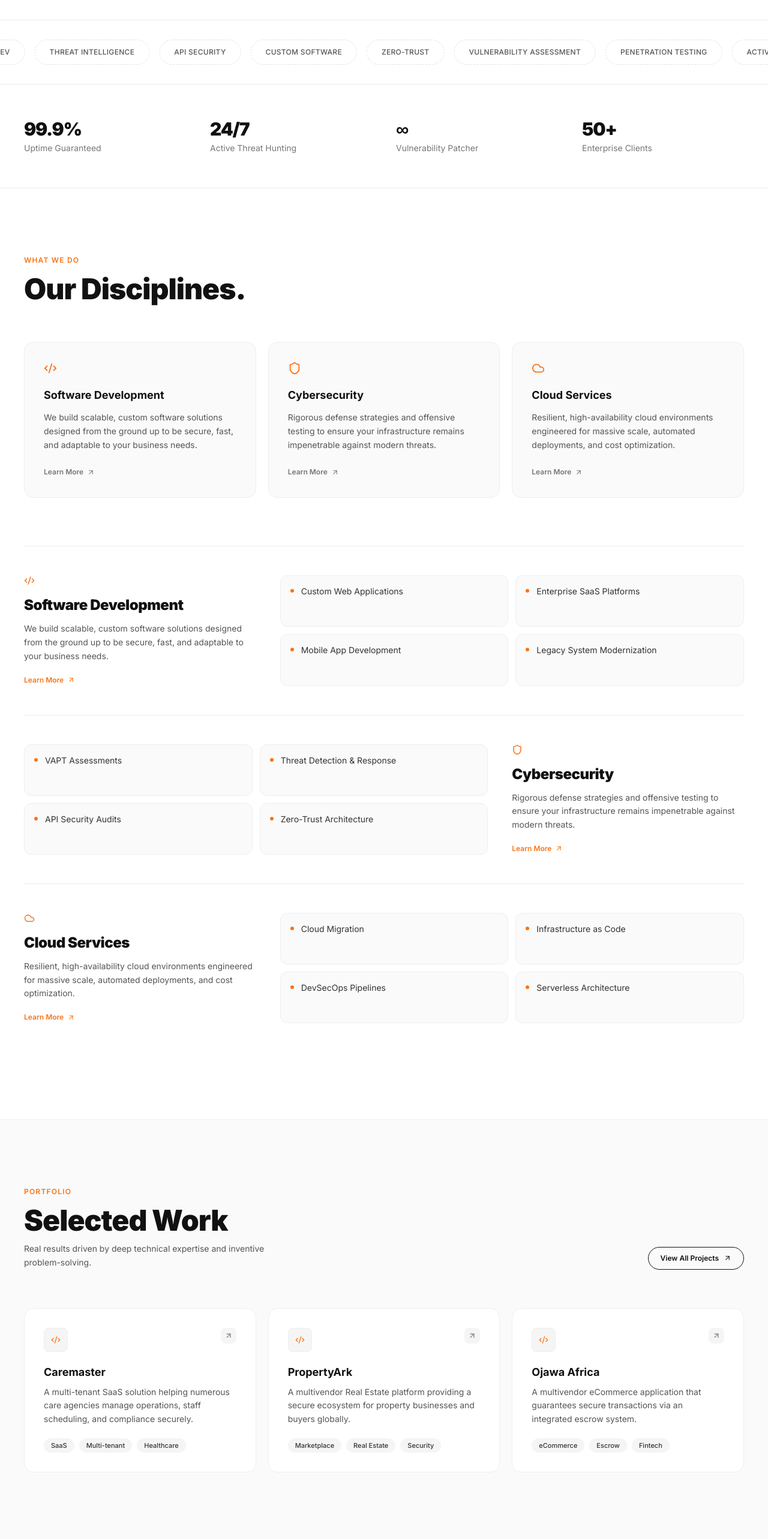
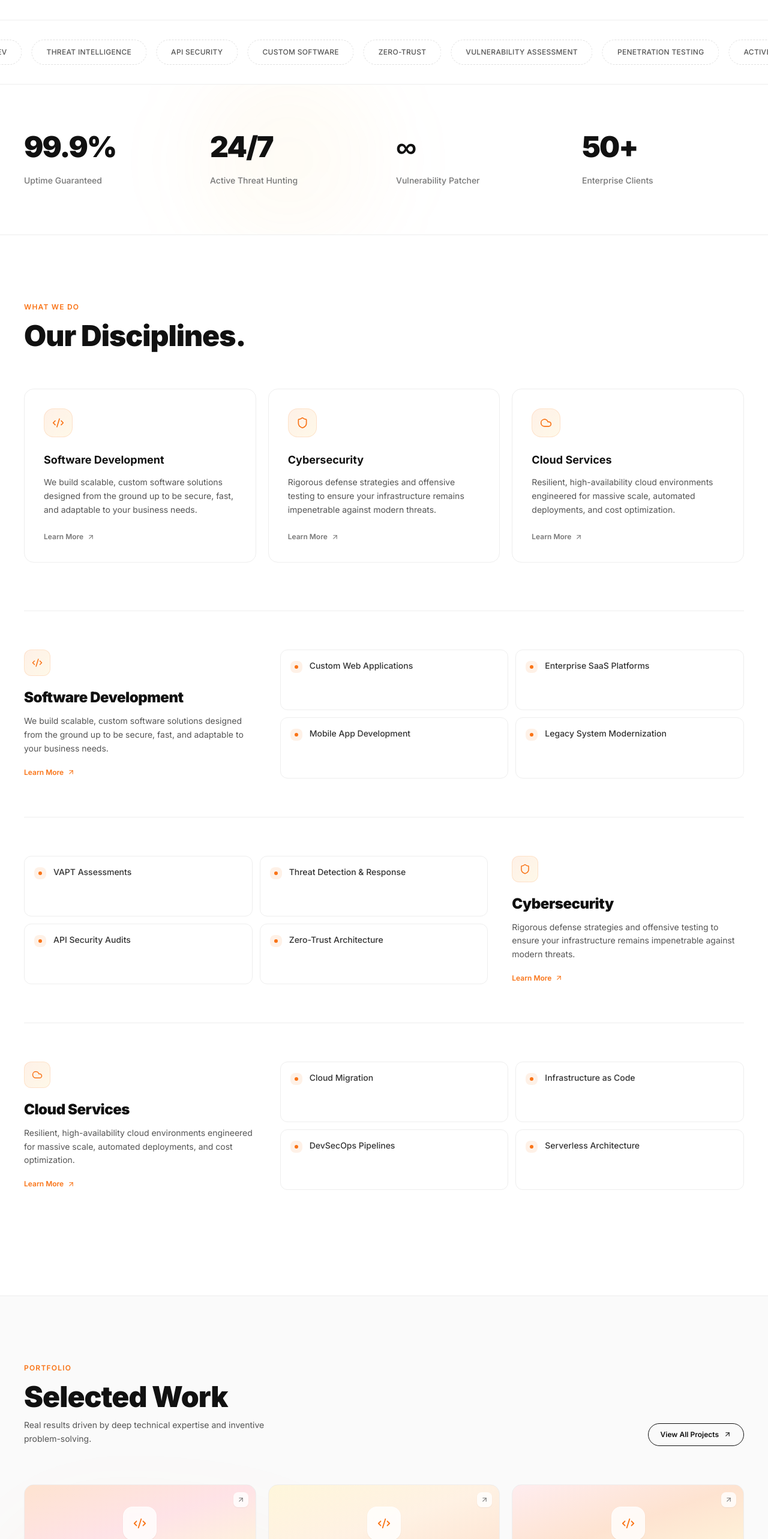
Before and after one commit to KachiAlex/kreatixtech, a React (Vite) app: page / in a window 1280 px wide. Shown: the part 835-3401 px from the top of the page at 60% size. Built offline with nearby package versions, Linux system fonts and the light colour scheme; no server answers.

Commit message:
Enhance homepage: glass sculpture shapes, gradient card headers, testimonial section, dark CTA with glass blobs, hover animations

```diff
--- a/src/pages/HomePage.jsx
+++ b/src/pages/HomePage.jsx
@@ -145,41 +145,54 @@ export default function HomePage() {
         </div>
       </section>
 
-      <section className="border-y border-surface-300 bg-surface-50">
-        <div className="max-w-7xl mx-auto px-6 lg:px-10 py-14">
+      {/* Stats — with decorative coral glow */}
+      <section className="border-y border-surface-300 bg-surface-50 relative overflow-hidden">
+        <div className="absolute top-1/2 left-1/4 -translate-y-1/2 w-80 h-80 rounded-full bg-gradient-to-br from-coral-500/5 via-amber-300/5 to-rose-300/5 blur-3xl pointer-events-none" />
+        <div className="max-w-7xl mx-auto px-6 lg:px-10 py-20 relative">
           <div className="grid grid-cols-2 md:grid-cols-4 gap-10">
-            {stats.map(({ value, label }) => (
-              <div key={label}>
-                <p className="text-3xl font-black text-ink-900 tracking-tighter mb-1">{value}</p>
-                <p className="text-ink-400 text-sm">{label}</p>
+            {stats.map(({ value, label }, i) => (
+              <div key={label} className="text-center md:text-left group">
+                <p className="text-4xl md:text-5xl font-black tracking-tighter mb-2 group-hover:text-coral-500 transition-colors duration-300">{value}</p>
+                <div className="h-0.5 w-8 bg-gradient-to-r from-coral-500 to-amber-300 rounded-full mb-3 mx-auto md:mx-0 opacity-0 group-hover:opacity-100 transition-opacity" />
+                <p className="text-ink-400 text-sm font-medium">{label}</p>
               </div>
             ))}
           </div>
         </div>
       </section>
 
-      <section className="py-28">
-        <div className="max-w-7xl mx-auto px-6 lg:px-10">
+      {/* Disciplines — with coral card accents and icon circles */}
+      <section className="py-28 relative overflow-hidden">
+        <div className="absolute top-0 right-0 w-[500px] h-[500px] bg-gradient-to-bl from-coral-500/3 via-amber-300/3 to-transparent rounded-full blur-3xl pointer-events-none" />
+        <div className="max-w-7xl mx-auto px-6 lg:px-10 relative">
           <div className="mb-16">
             <p className="text-coral-500 text-xs font-semibold uppercase tracking-widest mb-4">What we do</p>
             <h2 className="text-4xl md:text-5xl font-black tracking-tight">Our Disciplines.</h2>
           </div>
           <div className="grid md:grid-cols-3 gap-5 mb-20">
             {disciplines.map(({ icon: Icon, title, body, href }) => (
-              <div key={title} className="card p-8 hover:shadow-lg transition-shadow">
-                <Icon size={22} className="text-coral-500 mb-5" />
-                <h3 className="text-ink-900 font-bold text-lg mb-3">{title}</h3>
+              <div key={title} className="group card p-8 bg-white relative overflow-hidden hover:shadow-xl transition-all duration-300 hover:-translate-y-1">
+                <div className="absolute top-0 left-0 right-0 h-1 bg-gradient-to-r from-coral-500 via-amber-400 to-coral-500 opacity-0 group-hover:opacity-100 transition-opacity duration-300" />
+                <div className="w-12 h-12 rounded-2xl bg-gradient-to-br from-coral-500/10 to-amber-400/10 border border-coral-500/15 flex items-center justify-center mb-6">
+                  <Icon size={20} className="text-coral-500" />
+                </div>
+                <h3 className="text-ink-900 font-bold text-lg mb-3 group-hover:text-coral-500 transition-colors">{title}</h3>
                 <p className="text-ink-500 text-sm leading-relaxed mb-5">{body}</p>
-                <Link to={href} className="inline-flex items-center gap-1.5 text-xs font-semibold text-ink-400 hover:text-coral-500 transition-colors">
-                  Learn More <ArrowUpRight size={13} />
+                <Link to={href} className="inline-flex items-center gap-1.5 text-xs font-semibold text-ink-400 group-hover:text-coral-500 transition-colors">
+                  Learn More <ArrowUpRight size={13} className="group-hover:translate-x-0.5 group-hover:-translate-y-0.5 transition-transform" />
                 </Link>
               </div>
             ))}
           </div>
+
           {disciplines.map(({ icon: Icon, title, items, body, href }, i) => (
-            <div key={title} className={'flex flex-col gap-10 py-12 border-t border-surface-300 ' + (i % 2 === 1 ? 'md:flex-row-reverse' : 'md:flex-row')}>
+            <div key={title} className={'flex flex-col gap-10 py-16 border-t border-surface-300 relative ' + (i % 2 === 1 ? 'md:flex-row-reverse' : 'md:flex-row')}>
+              {/* Decorative floating shape */}
+              <div className={'absolute top-8 ' + (i % 2 === 1 ? 'left-0' : 'right-0') + ' w-32 h-32 rounded-full bg-gradient-to-br from-coral-500/8 to-amber-300/8 blur-2xl pointer-events-none hidden lg:block'} />
               <div className="md:w-1/3">
-                <Icon size={18} className="text-coral-500 mb-4" />
+                <div className="w-11 h-11 rounded-xl bg-gradient-to-br from-coral-500/10 to-amber-400/10 border border-coral-500/15 flex items-center justify-center mb-5">
+                  <Icon size={18} className="text-coral-500" />
+                </div>
                 <h3 className="text-2xl font-black text-ink-900 tracking-tight mb-3">{title}</h3>
                 <p className="text-ink-500 text-sm leading-relaxed">{body}</p>
                 <Link to={href} className="inline-flex items-center gap-1.5 mt-5 text-xs font-semibold text-coral-500 hover:text-coral-600 transition-colors">
@@ -188,9 +201,11 @@ export default function HomePage() {
               </div>
               <ul className="md:w-2/3 grid grid-cols-1 sm:grid-cols-2 gap-3">
                 {items.map(item => (
-                  <li key={item} className="flex items-start gap-3 bg-surface-100 border border-surface-300 rounded-xl p-4">
-                    <span className="w-1.5 h-1.5 rounded-full bg-coral-500 mt-1.5 flex-shrink-0" />
-                    <span className="text-ink-600 text-sm">{item}</span>
+                  <li key={item} className="group flex items-start gap-3 bg-white border border-surface-300 rounded-xl p-4 hover:border-coral-500/30 hover:shadow-sm transition-all duration-200">
+                    <span className="w-5 h-5 rounded-lg bg-coral-500/10 flex items-center justify-center flex-shrink-0 mt-0.5">
+                      <span className="w-1.5 h-1.5 rounded-full bg-coral-500" />
+                    </span>
+                    <span className="text-ink-600 text-sm font-medium">{item}</span>
                   </li>
                 ))}
               </ul>
@@ -199,8 +214,10 @@ export default function HomePage() {
         </div>
       </section>
 
-      <section className="py-28 border-t border-surface-300 bg-surface-100">
-        <div className="max-w-7xl mx-auto px-6 lg:px-10">
+      {/* Portfolio — with image headers and gradient hover cards */}
+      <section className="py-28 border-t border-surface-300 bg-surface-100 relative overflow-hidden">
+        <div className="absolute bottom-0 left-0 w-[600px] h-[400px] rounded-full bg-gradient-to-tr from-amber-300/5 via-coral-500/5 to-transparent blur-3xl pointer-events-none" />
+        <div className="max-w-7xl mx-auto px-6 lg:px-10 relative">
           <div className="flex items-end justify-between mb-16 gap-6 flex-wrap">
             <div>
               <p className="text-coral-500 text-xs font-semibold uppercase tracking-widest mb-4">Portfolio</p>
@@ -214,27 +231,32 @@ export default function HomePage() {
             </Link>
           </div>
           <div className="grid md:grid-cols-3 gap-5">
-            {work.map(({ title, desc, tags, href, external }) => (
-              <div key={title} className="card p-8 flex flex-col hover:shadow-lg transition-shadow bg-white">
-                <div className="flex items-start justify-between mb-5">
-                  <div className="w-10 h-10 rounded-lg bg-surface-200 border border-surface-300 flex items-center justify-center">
-                    <Code2 size={16} className="text-coral-500" />
+            {work.map(({ title, desc, tags, href, external }, i) => (
+              <div key={title} className="group card p-0 flex flex-col overflow-hidden bg-white hover:shadow-xl transition-all duration-300 hover:-translate-y-1">
+                {/* Card header gradient */}
+                <div className={'h-32 relative overflow-hidden ' + (i === 0 ? 'bg-gradient-to-br from-coral-500/20 via-rose-400/20 to-amber-300/20' : i === 1 ? 'bg-gradient-to-br from-amber-300/20 via-orange-300/20 to-coral-500/20' : 'bg-gradient-to-br from-rose-300/20 via-coral-500/20 to-amber-300/20')}>
+                  <div className="absolute inset-0 flex items-center justify-center">
+                    <div className="w-14 h-14 rounded-2xl bg-white/80 backdrop-blur-sm border border-white/50 flex items-center justify-center shadow-sm group-hover:scale-110 transition-transform duration-300">
+                      <Code2 size={22} className="text-coral-500" />
+                    </div>
                   </div>
                   {external ? (
                     <a href={href} target="_blank" rel="noopener noreferrer"
-                      className="p-1.5 rounded-lg bg-surface-200 hover:bg-surface-300 text-ink-400 hover:text-ink-900 transition-colors">
-                      <ArrowUpRight size={14} />
+                      className="absolute top-3 right-3 p-1.5 rounded-lg bg-white/80 backdrop-blur-sm text-ink-400 hover:text-coral-500 transition-colors shadow-sm">
+                      <ArrowUpRight size={13} />
                     </a>
                   ) : (
-                    <Link to={href} className="p-1.5 rounded-lg bg-surface-200 hover:bg-surface-300 text-ink-400 hover:text-ink-900 transition-colors">
-                      <ArrowUpRight size={14} />
+                    <Link to={href} className="absolute top-3 right-3 p-1.5 rounded-lg bg-white/80 backdrop-blur-sm text-ink-400 hover:text-coral-500 transition-colors shadow-sm">
+                      <ArrowUpRight size={13} />
                     </Link>
                   )}
                 </div>
-                <h3 className="text-ink-900 font-bold text-lg mb-2">{title}</h3>
+                <div className="p-7 flex-1 flex flex-col">
+                  <h3 className="text-ink-900 font-bold text-lg mb-2 group-hover:text-coral-500 transition-colors">{title}</h3>
                   <p className="text-ink-500 text-sm leading-relaxed flex-1 mb-5">{desc}</p>
                   <div className="flex flex-wrap gap-2">
                     {tags.map(t => <span key={t} className="tag text-[11px]">{t}</span>)}
+                  </div>
                 </div>
               </div>
             ))}
@@ -242,20 +264,69 @@ export default function HomePage() {
         </div>
       </section>
 
-      <section className="py-28 border-t border-surface-300">
-        <div className="max-w-7xl mx-auto px-6 lg:px-10">
-          <div className="max-w-2xl">
-            <p className="text-coral-500 text-xs font-semibold uppercase tracking-widest mb-5">Client proof.</p>
-            <h2 className="text-4xl md:text-5xl font-black tracking-tight leading-tight mb-10">
-              Trusted by organizations that take security seriously.
+      {/* Testimonial / Trust Quote */}
+      <section className="py-28 relative overflow-hidden">
+        <div className="absolute inset-0 bg-gradient-to-br from-surface-100 via-white to-surface-50" />
+        <div className="absolute top-1/2 left-1/2 -translate-x-1/2 -translate-y-1/2 w-[700px] h-[400px] rounded-full bg-gradient-to-r from-coral-500/5 via-amber-300/5 to-rose-300/5 blur-3xl pointer-events-none" />
+        <div className="max-w-5xl mx-auto px-6 lg:px-10 relative text-center">
+          <div className="w-16 h-16 rounded-2xl bg-gradient-to-br from-coral-500 to-amber-400 flex items-center justify-center mx-auto mb-8 shadow-lg shadow-coral-500/10">
+            <Shield size={28} className="text-white" />
+          </div>
+          <blockquote className="text-3xl md:text-4xl font-black tracking-tight text-ink-900 leading-snug mb-8">
+            &ldquo;Kreatix Technologies transformed our security posture. Their VAPT assessment uncovered critical vulnerabilities we never knew existed.&rdquo;
+          </blockquote>
+          <div className="flex items-center justify-center gap-3">
+            <div className="w-10 h-10 rounded-full bg-gradient-to-br from-coral-500/20 to-amber-400/20 border border-coral-500/20 flex items-center justify-center">
+              <span className="text-coral-600 font-bold text-xs">CT</span>
+            </div>
+            <div className="text-left">
+              <p className="text-ink-900 font-semibold text-sm">Caremaster Technologies</p>
+              <p className="text-ink-400 text-xs">Healthcare SaaS Platform</p>
+            </div>
+          </div>
+          {/* Trust badges */}
+          <div className="mt-12 flex flex-wrap items-center justify-center gap-6">
+            {['SOC 2 Compliant', 'ISO 27001 Ready', 'NIST Aligned'].map(badge => (
+              <span key={badge} className="inline-flex items-center gap-2 px-5 py-2.5 rounded-full bg-white border border-surface-300 text-xs font-medium text-ink-500 shadow-sm">
+                <span className="w-2 h-2 rounded-full bg-coral-500" />
+                {badge}
+              </span>
+            ))}
+          </div>
+        </div>
+      </section>
+
+      {/* CTA — bold coral gradient section */}
+      <section className="py-28 relative overflow-hidden">
+        <div className="absolute inset-0 bg-gradient-to-br from-ink-900 via-ink-950 to-ink-900" />
+        <div className="absolute top-0 right-0 w-[500px] h-[500px] bg-gradient-to-bl from-coral-500/15 via-amber-400/10 to-transparent rounded-full blur-3xl pointer-events-none" />
+        <div className="absolute bottom-0 left-0 w-[400px] h-[400px] bg-gradient-to-tr from-amber-400/10 via-rose-400/8 to-transparent rounded-full blur-3xl pointer-events-none" />
+        <div className="max-w-7xl mx-auto px-6 lg:px-10 relative">
+          <div className="grid lg:grid-cols-2 gap-16 items-center">
+            <div>
+              <p className="text-coral-400 text-xs font-semibold uppercase tracking-widest mb-5">Ready to secure your business?</p>
+              <h2 className="text-4xl md:text-5xl font-black tracking-tight leading-tight mb-6 text-white">
+                Let&apos;s build something secure and exceptional.
               </h2>
+              <p className="text-ink-400 text-sm leading-relaxed mb-8 max-w-md">
+                Trusted by organizations that take security seriously. Start with a free VAPT assessment or tell us about your project.
+              </p>
               <div className="flex flex-wrap gap-3">
-              <Link to="/portal/vapt-request" className="btn-primary">
+                <Link to="/portal/vapt-request" className="btn-coral">
                   Request VAPT Assessment <ArrowUpRight size={15} />
                 </Link>
-              <Link to="/contact" className="btn-outline">
+                <Link to="/contact" className="inline-flex items-center justify-center gap-2 px-7 py-3.5 border border-ink-600 text-ink-300 font-semibold text-sm rounded-full transition-all duration-200 hover:bg-white hover:text-ink-900 hover:border-white">
                   Start a Project
                 </Link>
+              </div>
+            </div>
+            <div className="hidden lg:block relative">
+              <div className="relative w-full h-[340px]">
+                <div className="absolute top-4 right-12 w-48 h-48 rounded-full bg-gradient-to-br from-coral-500/25 via-rose-400/20 to-amber-300/15 backdrop-blur-2xl" />
+                <div className="absolute top-16 right-4 w-36 h-36 rounded-[40%] bg-gradient-to-tr from-amber-300/20 via-orange-300/15 to-pink-300/10 backdrop-blur-xl rotate-12" />
+                <div className="absolute bottom-4 right-24 w-32 h-32 rounded-full bg-gradient-to-bl from-rose-400/15 via-coral-500/10 to-amber-200/10 backdrop-blur-xl" />
+                <div className="absolute top-1/2 right-0 w-40 h-40 rounded-full bg-gradient-to-t from-coral-500/10 to-rose-300/5 backdrop-blur-2xl -rotate-6" />
+              </div>
             </div>
           </div>
         </div>
```
Lines whose indentation alone changed are shown as unchanged.
